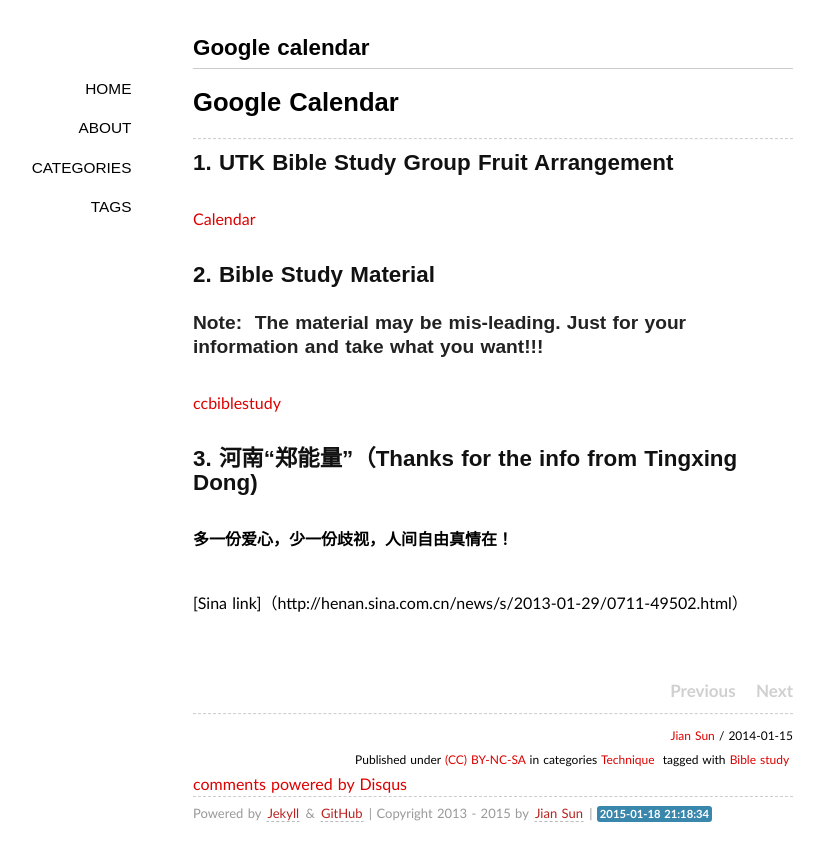
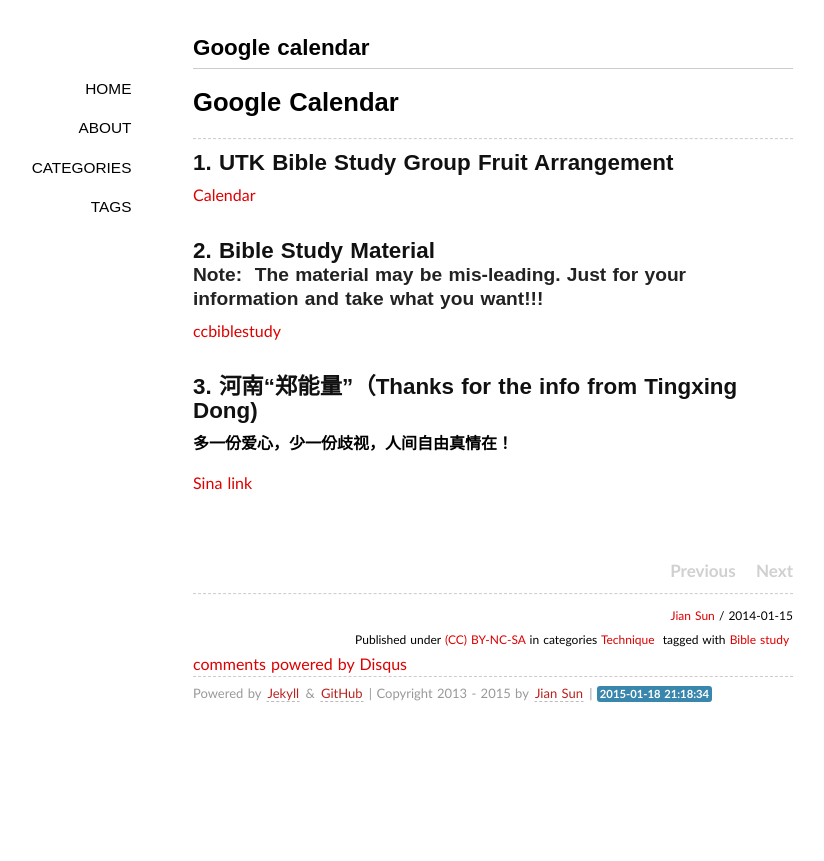
Before and after one commit to sjsprecious/sjsprecious.github.io, a Jekyll site: the page built from _posts/2014-01-15-Google-calendar.md, in a window 1280 px wide. Shown: the top 861 px of the page, without its empty margins (147-971 px from the left). Built offline with Jekyll 4.4.1, drawn with Linux system fonts in a browser that asks for light colours; some web fonts are replaced; comment, search, counter and statistics services are not loaded.

Commit message:
link change 2

```diff
--- a/_posts/2014-01-15-Google-calendar.md
+++ b/_posts/2014-01-15-Google-calendar.md
@@ -13,18 +13,18 @@
 
 ----------------
 
-## 1. UTK Bible Study Group Fruit Arrangement<br><br>
+## 1. UTK Bible Study Group Fruit Arrangement<br>
 
 [Calendar](https://www.google.com/calendar/render?tab=wc#g)<br><br>
 
-## 2. Bible Study Material<br><br>
+## 2. Bible Study Material<br>
 
-### **Note:** &nbsp;The material may be mis-leading. Just for your information and take what you want!!!<br><br>
+### **Note:** &nbsp;The material may be mis-leading. Just for your information and take what you want!!!<br>
 
 [ccbiblestudy](http://www.ccbiblestudy.org/index-T.htm)<br><br>
 
-## 3. 河南“郑能量”（Thanks for the info from Tingxing Dong)<br><br>
+## 3. 河南“郑能量”（Thanks for the info from Tingxing Dong)<br>
 
-**多一份爱心，少一份歧视，人间自由真情在！**<br><br>
+**多一份爱心，少一份歧视，人间自由真情在！**<br>
 
-[Sina link]（http://henan.sina.com.cn/news/s/2013-01-29/0711-49502.html）
+[Sina link](http://henan.sina.com.cn/news/s/2013-01-29/0711-49502.html)
```
